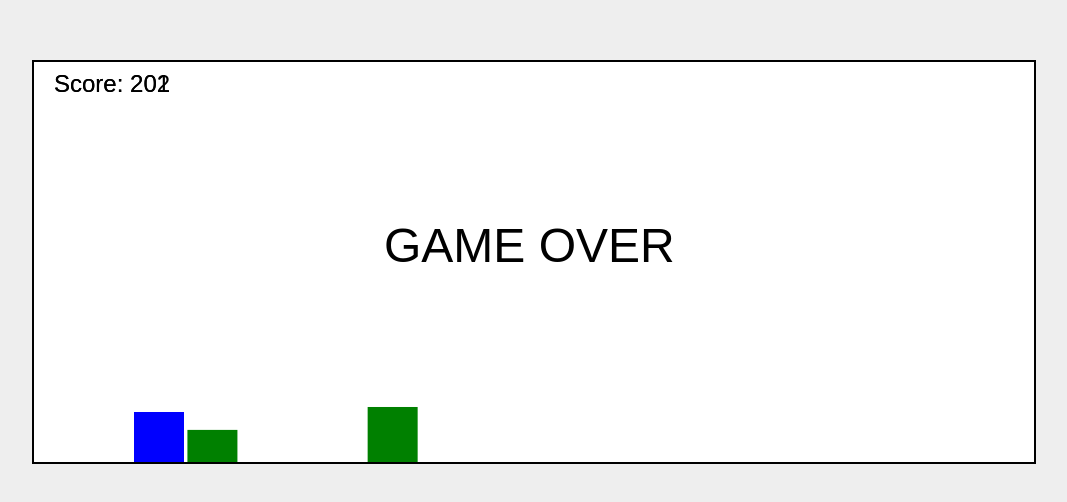
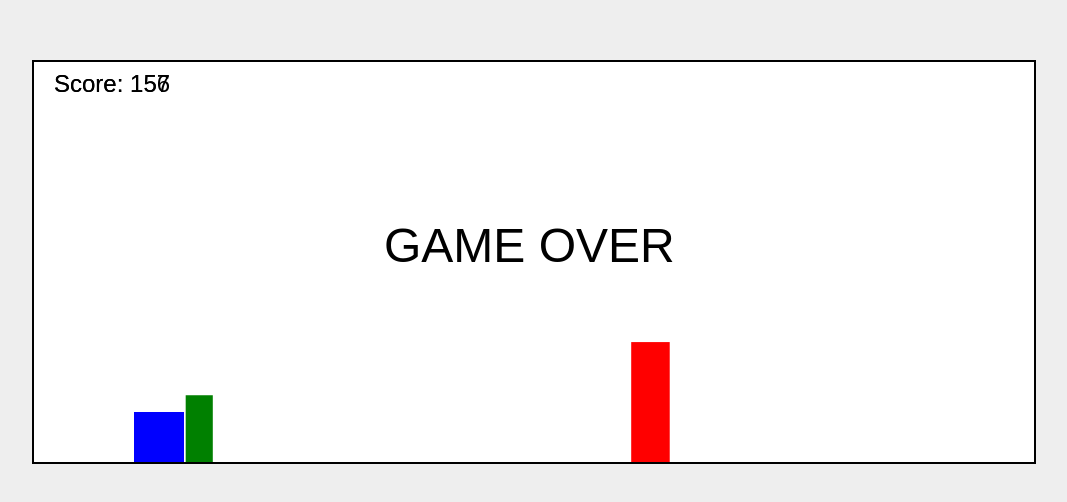
Before and after one commit to MauricioTSBichels/Jogo_JS_terminado, a plain HTML site: page index.html in a window 1280 px wide. Shown: the part 138-640 px from the top of the page, without its empty margins (106-1173 px from the left). Drawn offline with Linux system fonts and the light colour scheme.

Commit message:
alteração de dificuldade

```diff
--- a/index.html
+++ b/index.html
@@ -159,12 +159,12 @@ class Jogo {
 
     }
     criarObs() {
-        const larg = 50
+        const larg = Math.random() * 100 + 25
         const alt = Math.random() * 100 + 30
         const y = cnvs.height - alt
         const x = cnvs.width + Math.random() * 300
         const cor = Math.random() < 0.5 ? 'red' : 'green'
-        const vel = Math.random() * 4 + 2
+        const vel = Math.random() * 4 + 6
         this.obs.push(new Obst(x, y, larg, alt, cor, vel))
     }
     gameOver() {
```
